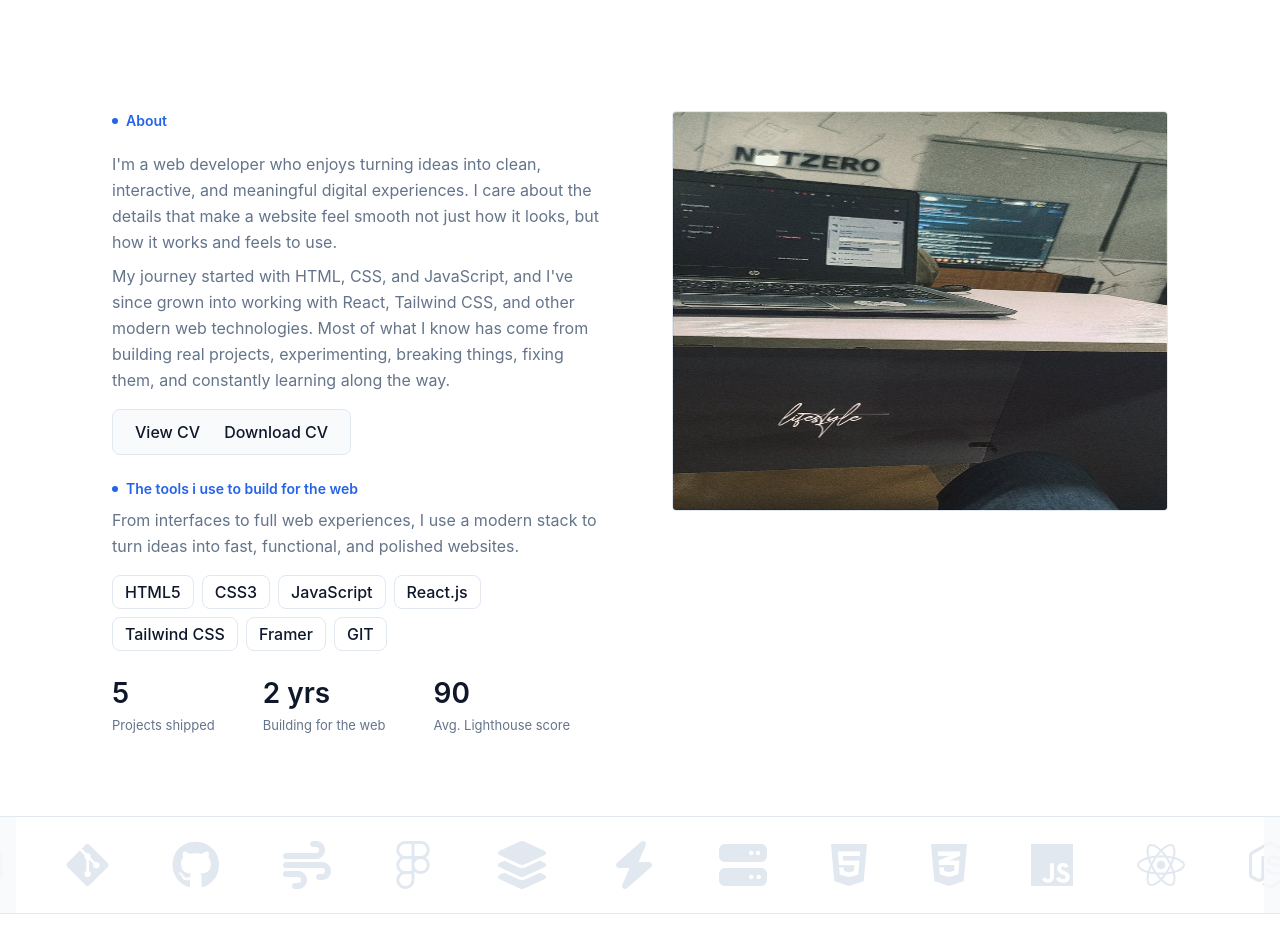
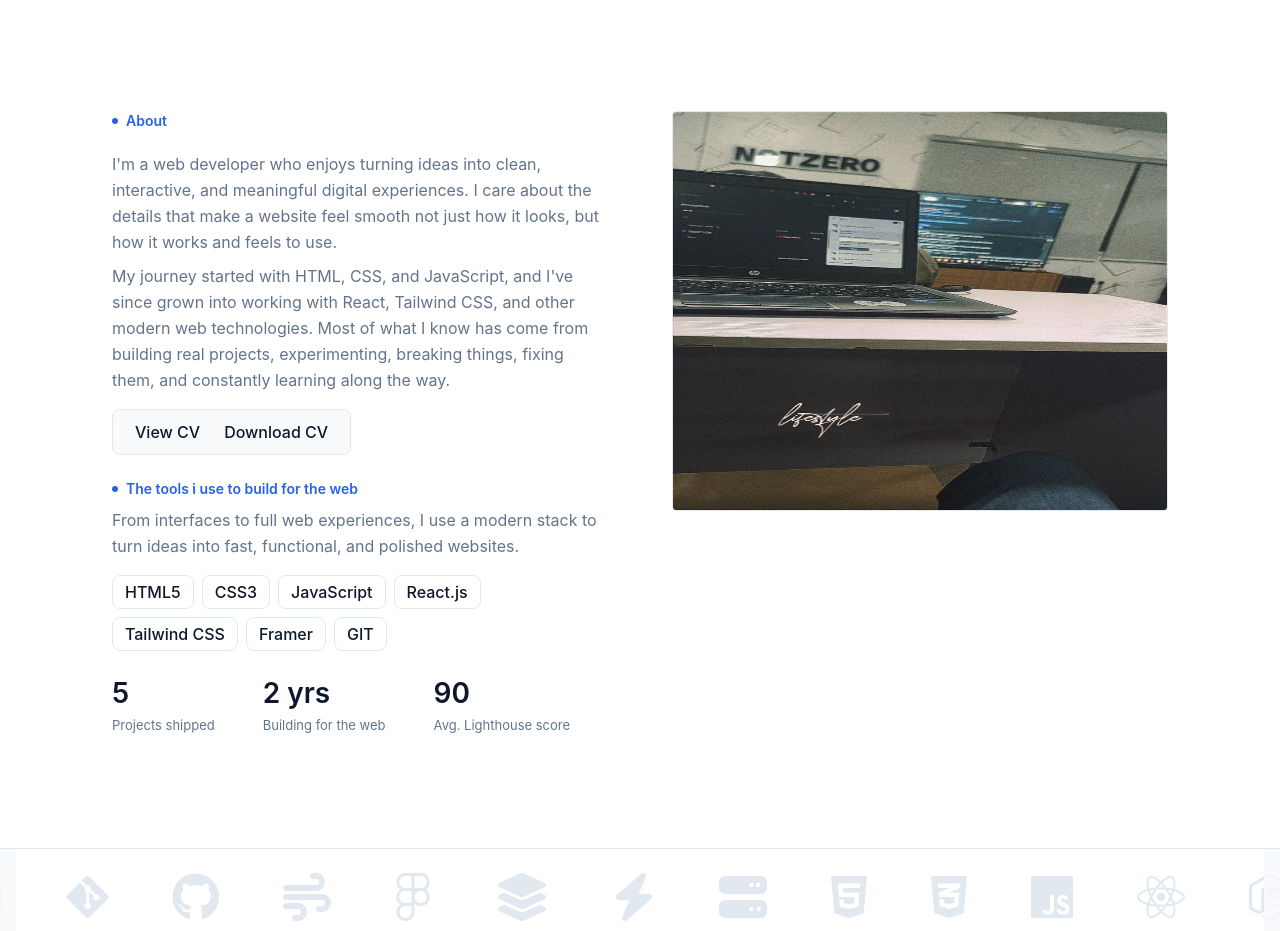
Before and after one commit to Advantage6dev/Professional-Portfolio, a React (Vite) app in the folder Portfolio/: page / in a window 1280 px wide. Shown: the part 801-1732 px from the top of the page. Built offline with nearby package versions, Linux system fonts and the light colour scheme.

Commit message:
updated the top and bottom padding for all sections

```diff
--- a/Portfolio/src/Comp/about.jsx
+++ b/Portfolio/src/Comp/about.jsx
@@ -140,8 +140,8 @@ const About = () => {
     return () => window.removeEventListener('resize', checkMobile);
   }, []);
   return (
-    <section id='about' className='bg-[var(--bg-CL)] py-24 lg:py-28 w-full'>
-      <div className='max-w-[1120px] mx-auto px-6 sm:px-10 lg:px-8 '>
+    <section id='about' className='bg-[var(--bg-CL)] w-full'>
+      <div className='max-w-[1120px] mx-auto px-6 sm:px-10 lg:px-8 py-16 sm:py-24 lg:py-28'>
         <div className='grid grid-cols-1 md:grid-cols-2 gap-10 md:gap-16 items-start'>
           {/* Text side */}
           <motion.div
@@ -294,7 +294,7 @@ const About = () => {
         </div>
       </div>
       {/* Tech stack marquee */}
-      <div className='border-y border-[var(--border)]  mt-12 lg:mt-20 py-6 relative'>
+      <div className='border-y border-[var(--border)] py-6 relative'>
         {/* Left cover */}
         <div className='absolute left-0 top-0 bottom-0 w-4 bg-[var(--bg-surface)]/85 z-10 pointer-events-none' />
         <div className='flex  items-center w-full gap-8 md:gap-16 animate-marquee px-12'>
--- a/Portfolio/src/Comp/services.jsx
+++ b/Portfolio/src/Comp/services.jsx
@@ -51,7 +51,7 @@ const Services = () => {
     <motion.section
       id='services'
       ref={servicesRef}
-      className={`w-full bg-[var(--background)] px-5 py-12 sm:px-8 md:px-12 lg:px-16 lg:py-16 ${isInView ? 'animate-slide-in' : 'opacity-0 translate-y-[20px] md:translate-y-[50px]'}`}
+      className={`w-full bg-[var(--background)] px-5 py-16 sm:py-24 lg:py-28 sm:px-8 md:px-12 lg:px-16 lg:py-16 ${isInView ? 'animate-slide-in' : 'opacity-0 translate-y-[20px] md:translate-y-[50px]'}`}
     >
       <div className='mx-auto max-w-6xl'>
         {/* Section Header */}
```
